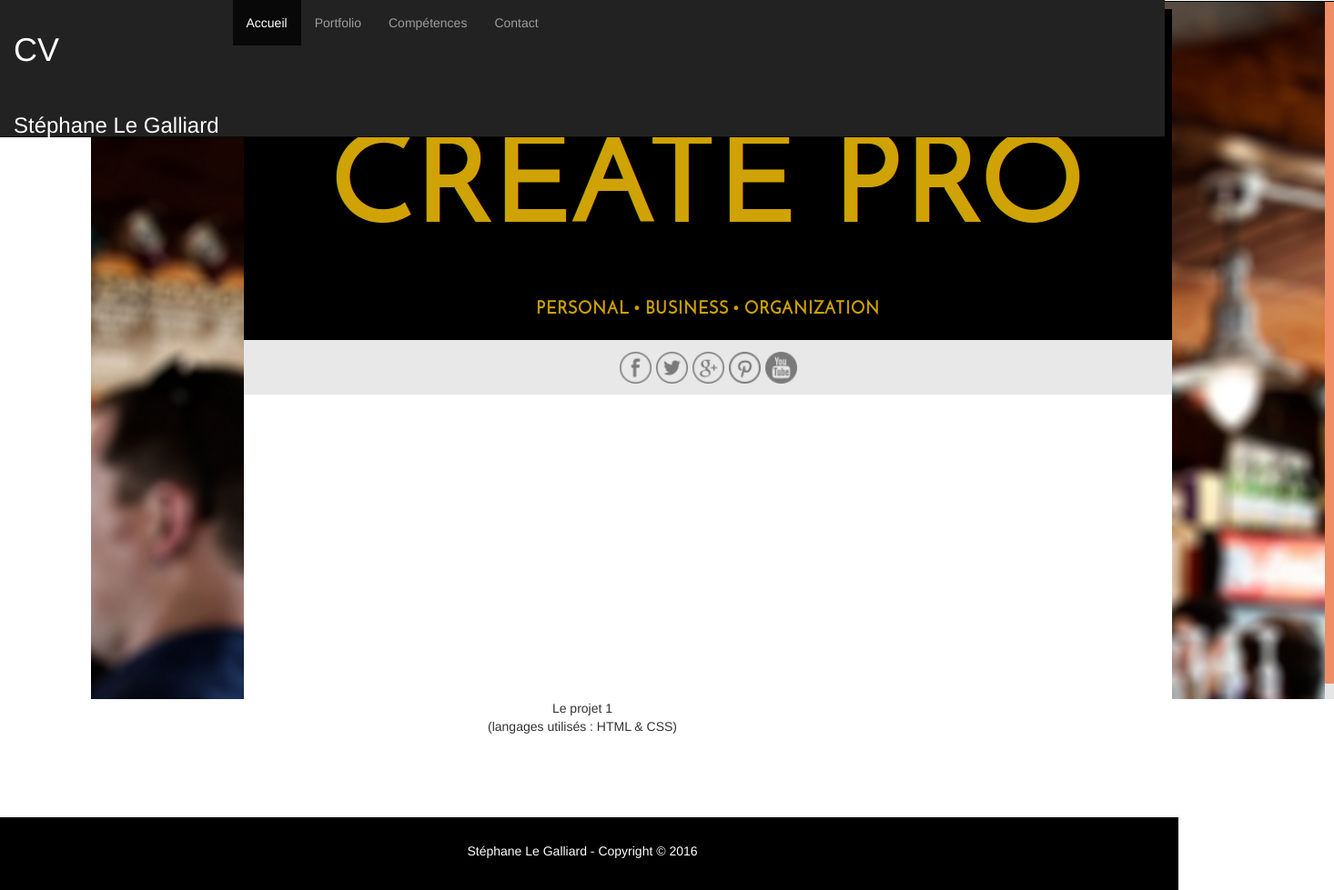
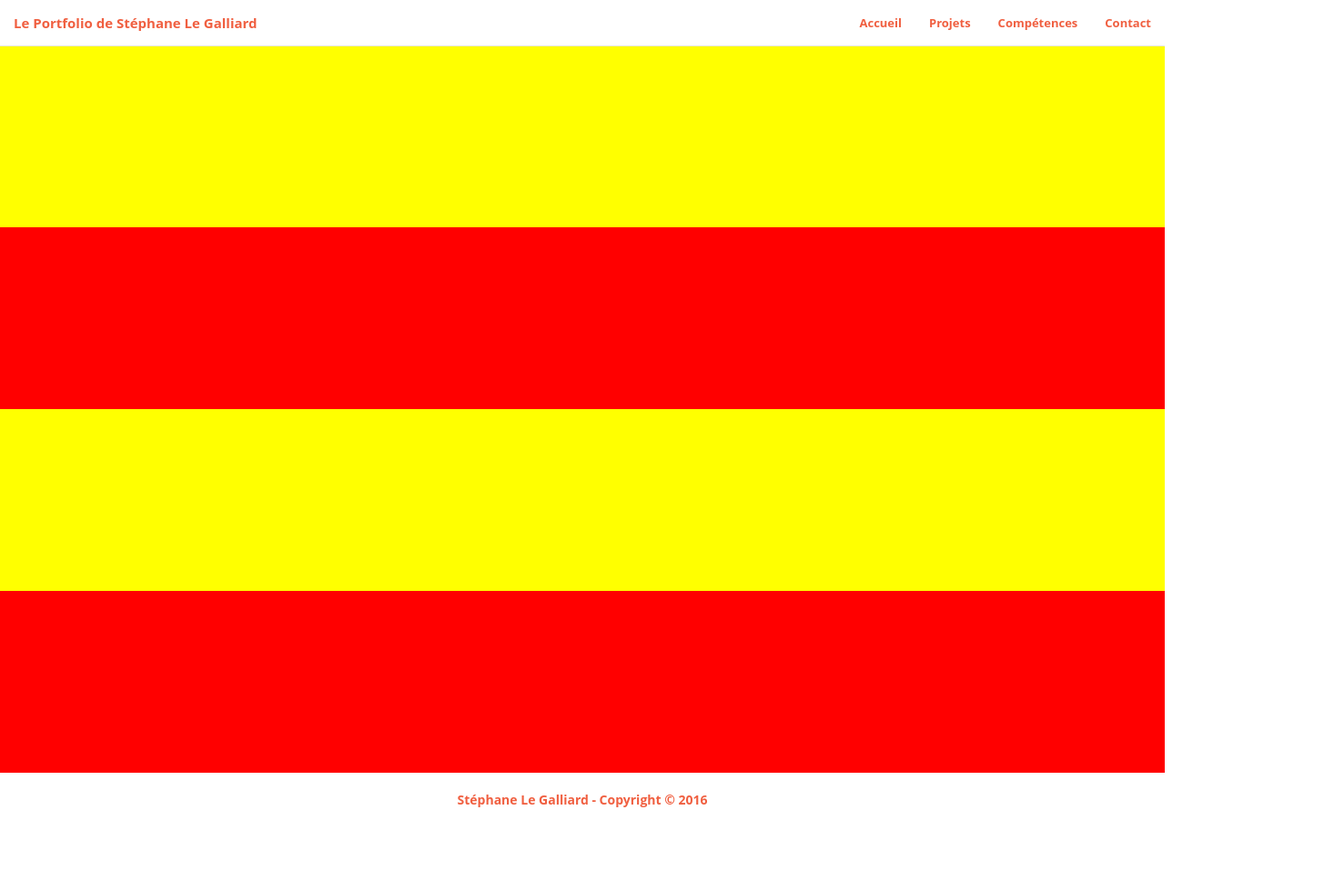
Before and after one commit to stephane-legalliard/php_challenge2_portfolio, a plain HTML site: page index.html in a window 1280 px wide. Shown: the whole page at 91% size, 1466 px wide, since content can reach past the window. After the commit the page ends 900 px from the top, so only its background shows below. Drawn offline with Linux system fonts and the light colour scheme.

Commit message:
create navbar

```diff
--- a/css/style.css
+++ b/css/style.css
@@ -1,34 +1,86 @@
+/* CSS de la page Web */
+
 body {
-	min-width: 100%;
-	max-width: 100%;
+	margin: 0;
+	padding: 0;
+	width: 100%;
+	height: 100%;
+	font-family: "open sans", "Merriweather";
 }
 
-h1, h3, h5 {
-	color: #FFFFFF;
+
+/* CSS de la barre de navigation */
+
+#navbar {
+	background-color: white;
+	margin-left: auto;
+	margin-right: auto;
 }
 
-/* navbar*/
+#navbar a {
+	font-size: 15px;
+	color: #F05F40;
+}
 
-.container-fluid {
-	height: 150px;
+#navbar ul li a {
+	color: #F05F40;
+	font-size: 13px;
 }
+
+#navbar ul li a:hover {
+	color:black;
+}
+
+
+/* CSS dela barre de separation */
+
+#separation {
+	height: 50px;
+}
+
+
+/* CSS du corps */
+
+#container-fluid {
+	height: 800px;
+	width: 100%;
+	padding: 0;
+	margin: 0;
+}
+
+#presentation {
+	height: 200px;
+	background-color: yellow;
+	width: 100%;
+}
+
+#projet {
+	height: 200px;
+	background-color: red;
+	width: 100%;
+}
+
+#competences {
+	height: 200px;
+	background-color: yellow;
+	width: 100%;
+}
+
+#contact {
+	height: 200px;
+	background-color: red;
+	width: 100%;
+}
+
 
 
 
 /* footer */
 
-#footer {
-	background-color: black;
+footer {
+	background-color: white;
 	text-align: center;
-	color: #FFFFFF;
-	height: 80px;
-	margin-top: 80px;
+	color: #F05F40;
+	height: 50px;
 	padding-top: 20px;
-	font-size: 18px;
 }
-
-#footer:hover {
-	overflow: hidden;
-    opacity: 1;
-    color: #24890D;
-}
--- a/index.html
+++ b/index.html
@@ -18,57 +18,65 @@
 
 
 <body>
-    <div class="container">
-        <!--   header  -->
-        <div id="header" class="row">
-            <div class="col-md-12 col-sm-12 col-xs-12">
 
-                 <nav class="navbar navbar-inverse navbar-fixed-top">
+    <!-- barre de navigation -->
+    <nav id="navbar" class="navbar navbar-default navbar-fixed-top">
   		<div class="container-fluid">
     		<div class="navbar-header">
-                             <a class="navbar-brand">
-                             	<h1>CV</h1> <br/>
-                                <h3>Stéphane Le Galliard</h3>
-                             </a>
+     			<button type="button" class="navbar-toggle" data-toggle="collapse" data-target="#myNavbar">
+        			<span class="sr-only">Toggle navigation</span>
+        				<span class="icon-bar"></span>
+        				<span class="icon-bar"></span>
+        				<span class="icon-bar"></span>
+      			</button>
+
+      			<a class="navbar-brand" href="#"><strong>Le Portfolio de Stéphane Le Galliard</strong></a>
     		</div>
-                         <ul class="nav navbar-nav">
-                             <li class="active">
-                             	<a href="#">Accueil</a></li>
-                             	<li><a href="#Portfolio">Portfolio</a></li>
-                             	<li><a href="#">Compétences</a></li>
-                             	<li><a href="#">Contact</a></li>
+
+    		<div class="collapse navbar-collapse" id="myNavbar">
+    			<ul class="nav navbar-nav navbar-right">
+      				<li><a href="#"><strong>Accueil</strong></a></li>
+      				<li><a href="#"><strong>Projets</strong></a></li>
+      				<li><a href="#"><strong>Compétences</strong></a></li>
+      				<li><a href="#"><strong>Contact</strong></a></li>
     			</ul>
   			</div>
+  		</div>
 	</nav>
+
+	<div id="separation"></div>
+
+    <!-- Portfolio -->
+    <div id="container-fluid col-md-12 col-sm-12 col-xs-12">
+    	<div id="row">
+        	<div id="presentation">
         	</div>
         </div>
 
-        <div class="separation"></div>
-
-        <section class="container-fluid" id="Portfolio">
-
-            <div class="col-md-12 col-sm-12 col-xs-12 text-center" id="projet1" alt="projet1">
-                <a href="#">
-
-                    <img src="img\img1.png" />
-                </a>
-                        <p class="description">Le projet 1<br> (langages utilisés : HTML & CSS)</p>
-                    </div>
-
+        <div id="row">
+        	<div id="projet">
             </div>
         </div>
 
-		</section>
+        <div id="row">
+        	<div id="competences">
+        	</div>
+        </div>
+
+        <div id="row">
+        	<div id="contact">
+        	</div>
+        </div>
+    </div>
 
     <!--  footer  -->
-        <div id="footer" class="row">
-            <div  class="col-md-12 col-sm-12 col-xs-12">
-                <h5>Stéphane Le Galliard - Copyright © 2016 </h5>
+    <footer id="container-fluid col-md-12 col-sm-12 col-xs-12">
+        <div id="row">
+            <strong>Stéphane Le Galliard - Copyright © 2016 </strong>
         </div>
+    </footer>
 
-        </div>
 
-    </div>
 
 
 </body>
```
Lines whose indentation alone changed are shown as unchanged.
